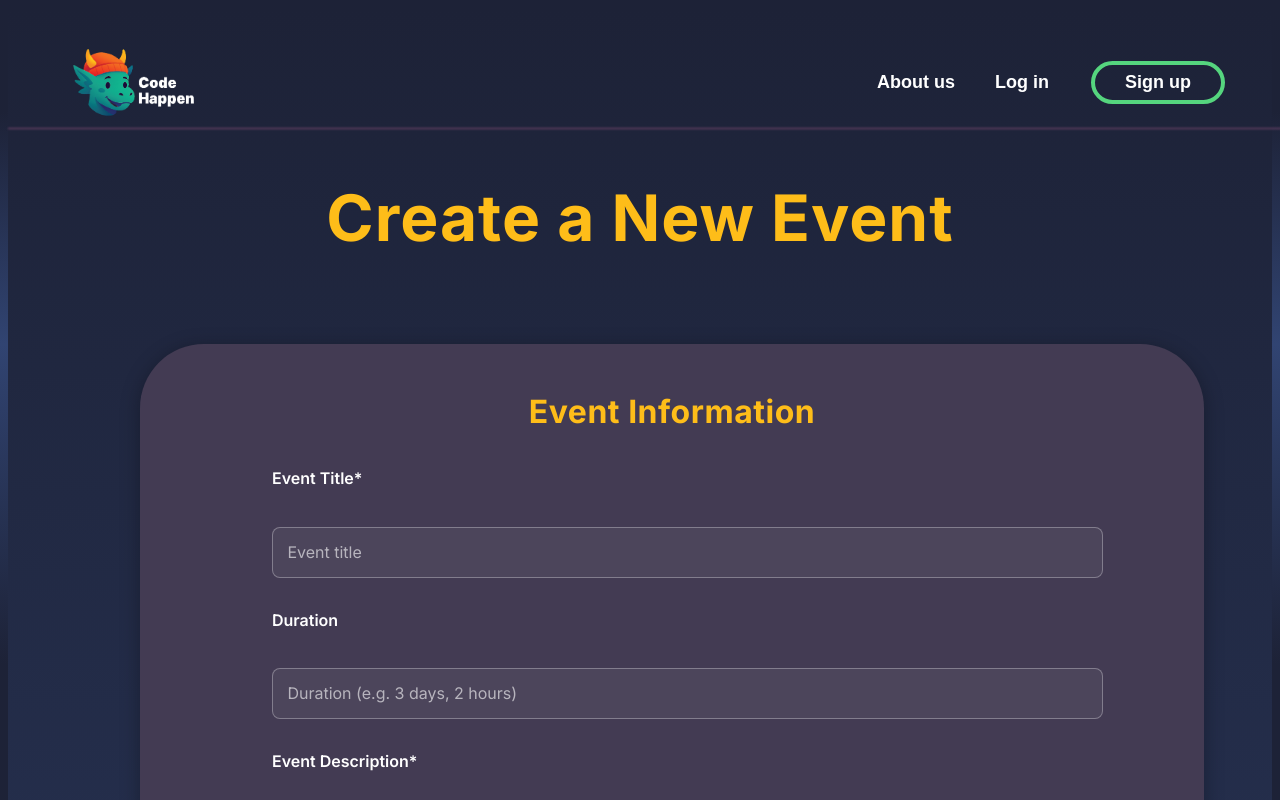
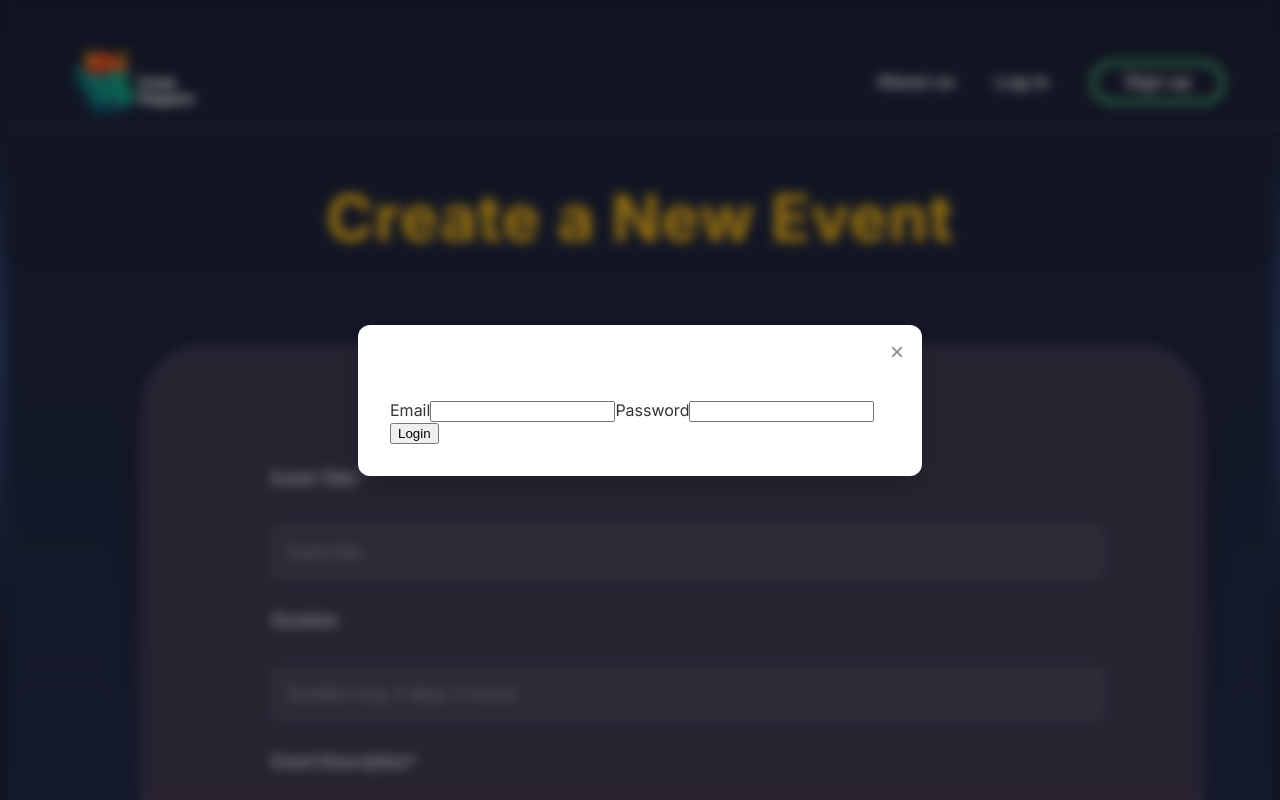
Before and after one commit to TechMeetP9/CodeCrafters-Frontend, a React (Vite) app: page /event-create in a window 1280 px wide. Both pictures are taken after a click on the button "Log in". Shown: the top 800 px of the page. Built offline with nearby package versions, Linux system fonts and the light colour scheme.

Commit message:
feature: modal created components login & sign up created

```diff
--- /dev/null
+++ b/src/components/login/Login.jsx
@@ -0,0 +1,81 @@
+import React, { useState } from 'react'
+import Modal from '../modal/Modal'
+
+function Login({ isOpen, onClose, onLoginSuccess }) {
+    const [email, setEmail] = useState("");
+    const [password, setPassword] = useState("");
+    const [loading, setLoading] = useState(false);
+    const [error, setError] = useState("");
+
+    const loginUser = async (email, password) => {
+    const response = await fetch("/api/auth/login", {
+      method: "POST",
+      headers: { "Content-Type": "application/json" },
+      body: JSON.stringify({ email, password }),
+    });
+
+    if (!response.ok) {
+      const error = await response.json().catch(() => ({}));
+      throw new Error(error.message || "Login failed");
+    }
+
+    return response.json();
+  };
+
+  const handleLogin = async (e) => {
+    e.preventDefault();
+    setError("");
+    setLoading(true);
+
+    try {
+      const data = await loginUser(email, password);
+      localStorage.setItem("token", data.token);
+      if (onLoginSuccess) onLoginSuccess(data.user);
+      onClose();
+    } catch (err) {
+      setError(err.message || "Invalid credentials");
+    } finally {
+      setLoading(false);
+    }
+  };
+
+
+  return (
+    <Modal
+      isOpen={isOpen}
+      onClose={onClose}
+      title="Login">
+        <form className="login-form" onSubmit={handleLogin}>
+        {error && <p className="error-msg">{error}</p>}
+
+        <label>
+          Email
+          <input
+            type="email"
+            value={email}
+            onChange={(e) => setEmail(e.target.value)}
+            required
+          />
+        </label>
+
+        <label>
+          Password
+          <input
+            type="password"
+            value={password}
+            onChange={(e) => setPassword(e.target.value)}
+            required
+          />
+        </label>
+
+        <button type="submit" disabled={loading}>
+          {loading ? "Logging in..." : "Login"}
+        </button>
+      </form>
+
+    </Modal>
+
+  )
+}
+
+export default Login
--- /dev/null
+++ b/src/components/modal/Modal.jsx
@@ -0,0 +1,25 @@
+import React from "react";
+import "./Modal.scss";
+
+const Modal = ({ isOpen, onClose, title, children }) => {
+  if (!isOpen) return null;
+
+  return (
+    <div className="modal-overlay" onClick={onClose}>
+      <div
+        className="modal-content"
+        onClick={(e) => e.stopPropagation()}
+      >
+        <button className="modal-close" onClick={onClose}>
+          &times;
+        </button>
+
+        {title && <h2 className="modal-title">{title}</h2>}
+
+        <div className="modal-body">{children}</div>
+      </div>
+    </div>
+  );
+};
+
+export default Modal;
--- /dev/null
+++ b/src/components/modal/Modal.scss
@@ -0,0 +1,75 @@
+$overlay-bg: rgba(0, 0, 0, 0.5);
+$modal-bg: #fff;
+$modal-radius: 12px;
+$transition-speed: 0.25s;
+
+.modal-overlay {
+ position: fixed;
+  inset: 0;
+  background: rgba(0, 0, 0, 0.4);
+  backdrop-filter: blur(6px);
+  display: flex;
+  align-items: center;
+  justify-content: center;
+  z-index: 1000;
+  animation: fadeIn 0.25s ease forwards;
+}
+
+.modal-content {
+  background: $modal-bg;
+  border-radius: $modal-radius;
+  padding: 2rem;
+  position: relative;
+  width: min(90%, 500px);
+  box-shadow: 0 10px 25px rgba(0, 0, 0, 0.2);
+  transform: scale(0.9);
+  animation: popIn $transition-speed ease forwards;
+}
+
+.modal-close {
+  position: absolute;
+  top: 0.75rem;
+  right: 0.75rem;
+  background: none;
+  border: none;
+  font-size: 1.5rem;
+  color: #888;
+  cursor: pointer;
+  transition: color 0.2s;
+
+  &:hover {
+    color: #000;
+  }
+}
+
+.modal-title {
+  margin-top: 0;
+  margin-bottom: 1rem;
+  font-size: 1.4rem;
+  font-weight: 600;
+}
+
+.modal-body {
+  font-size: 1rem;
+  color: #333;
+}
+
+@keyframes fadeIn {
+  from {
+    opacity: 0;
+  }
+  to {
+    opacity: 1;
+  }
+}
+
+@keyframes popIn {
+  from {
+    opacity: 0;
+    transform: scale(0.9);
+  }
+  to {
+    opacity: 1;
+    transform: scale(1);
+  }
+}
--- a/src/components/navbar/navbar.jsx
+++ b/src/components/navbar/navbar.jsx
@@ -1,15 +1,25 @@
-import React from "react";
+import React, { useState } from "react";
 import "./navbar.scss";
 import Whitebutton from "../whitebutton/whitebutton";
 import Signupbutton from "../signupbutton/signupbutton";
+import Login from "../login/Login";
+import SignUp from "../signUp/SignUp";
+
+
+
+const Navbar = () => {
+  const [showLogin, setShowLogin] = useState(false);
+  const [showSignup, setShowSignup] = useState(false);
+  const [user, setUser] = useState(null);
 
   const nav_items =[
     { label: "About us", onClick: () => console.log("Go to About us") },
-  { label: "Log in", onClick: () => console.log("Go to Log in") },
+    { label: "Log in", onClick: () => setShowLogin(true) },
   ];
 
-const Navbar = () => {
+
     return (
+      <>
         <nav className="navbar">
 
           <div className="navbar__brand">
@@ -30,9 +40,29 @@ const Navbar = () => {
               />
             ))}
 
-          <Signupbutton text="Sign up" onClick={() => console.log("Sign up")} />
+            <Signupbutton text="Sign up" onClick={() => setShowSignup(true)} />
           </div>
         </nav>
+
+        <Login
+          isOpen={showLogin}
+          onClose={() => setShowLogin(false)}
+          onLoginSuccess={(u) => {
+            setUser(u);
+            setShowLogin(false);
+        }}/>
+
+        <SignUp
+          isOpen={showSignup}
+          onClose={() => setShowSignup(false)}
+          onSignupSuccess={(u) => {
+            setUser(u);
+            setShowSignup(false);
+        }}/>
+      </>
+
+
+
     );
   };
 
--- /dev/null
+++ b/src/components/signUp/SignUp.jsx
@@ -0,0 +1,108 @@
+import React, { useState } from 'react'
+import Modal from '../modal/Modal';
+
+
+function SignUp({ isOpen, onClose, onSignupSuccess }) {
+    const [name, setName] = useState("");
+    const [email, setEmail] = useState("");
+    const [password, setPassword] = useState("");
+    const [confirmPassword, setConfirmPassword] = useState("");
+    const [loading, setLoading] = useState(false);
+    const [error, setError] = useState("");
+
+    const signupUser = async (name, email, password) => {
+    const response = await fetch("/api/auth/signup", {
+      method: "POST",
+      headers: { "Content-Type": "application/json" },
+      body: JSON.stringify({ name, email, password }),
+    });
+
+    if (!response.ok) {
+      const error = await response.json().catch(() => ({}));
+      throw new Error(error.message || "Signup failed");
+    }
+
+    return response.json();
+  };
+
+  const handleSignup = async (e) => {
+    e.preventDefault();
+    setError("");
+
+    if (password !== confirmPassword) {
+      setError("Passwords do not match");
+      return;
+    }
+
+    setLoading(true);
+    try {
+      const data = await signupUser(name, email, password);
+      localStorage.setItem("token", data.token);
+      if (onSignupSuccess) onSignupSuccess(data.user);
+      onClose();
+    } catch (err) {
+      setError(err.message || "Something went wrong");
+    } finally {
+      setLoading(false);
+    }
+  };
+
+
+  return (
+    <Modal
+      isOpen={isOpen}
+      onClose={onClose}
+      title="Sign Up">
+        <form className="login-form" onSubmit={handleSignup}>
+        {error && <p className="error-msg">{error}</p>}
+
+        <label>
+          Name
+          <input
+            type="text"
+            value={name}
+            onChange={(e) => setName(e.target.value)}
+            required
+          />
+        </label>
+
+        <label>
+          Email
+          <input
+            type="email"
+            value={email}
+            onChange={(e) => setEmail(e.target.value)}
+            required
+          />
+        </label>
+
+        <label>
+          Password
+          <input
+            type="password"
+            value={password}
+            onChange={(e) => setPassword(e.target.value)}
+            required
+          />
+        </label>
+
+        <label>
+          Confirm Password
+          <input
+            type="password"
+            value={confirmPassword}
+            onChange={(e) => setConfirmPassword(e.target.value)}
+            required
+          />
+        </label>
+
+        <button type="submit" disabled={loading}>
+          {loading ? "Creating account..." : "Sign Up"}
+        </button>
+      </form>
+
+    </Modal>
+  )
+}
+
+export default SignUp
```
Also changed, not shown: src/components/login/Login.scss (added), src/components/signUp/SignUp.scss (added). Lines whose indentation alone changed are shown as unchanged.
